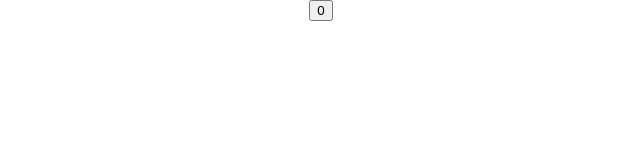
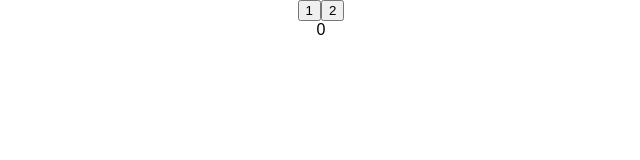
Before and after one commit to excelstudior/appy, a React (Create React App) app: page / in a window 1280 px wide. Shown: the top 160 px of the page, without its empty margins (319-959 px from the left). Built offline with nearby package versions, Linux system fonts and the light colour scheme.

Commit message:
create multiple component, reusable components

```diff
--- a/src/App.js
+++ b/src/App.js
@@ -3,20 +3,25 @@ import React, { Component } from 'react';
 import './App.css';
 import GenericButton from './Button';
 
-
+function Result (props)  {
+  return(
+    <div>{props.result}</div>
+  )
+};
 
 class App extends Component {
 
   state = {counter:0};
 
-  handleButtonClick = () => {
+  handleButtonClick = (i) => {
     // this.setState({
     //   counter:this.state.counter +1
     // })
     this.setState((prevState)=>({
-      counter: prevState.counter+1
+      counter: prevState.counter+i
     }));
   };
+
 
 
   render() {
@@ -30,7 +35,9 @@ class App extends Component {
         <p className="App-intro">
           To get started, edit <code>src/App.js</code> and save to reload.
         </p> */}
-        <GenericButton onClick={()=>this.handleButtonClick()} value={this.state.counter}/>
+        <GenericButton onClick={()=>this.handleButtonClick(1)} incrementValue={1}/>
+        <GenericButton onClick={()=>this.handleButtonClick(2)} incrementValue={2}/>
+        <Result result={this.state.counter}/>
       </div>
     );
   }
--- a/src/Button.js
+++ b/src/Button.js
@@ -8,7 +8,7 @@ class GenericButton extends Component {
     render(){
         return(
             <button onClick={()=>this.props.onClick()} >
-                {this.props.value}
+                {this.props.incrementValue}
             </button>
         )
     }
```
